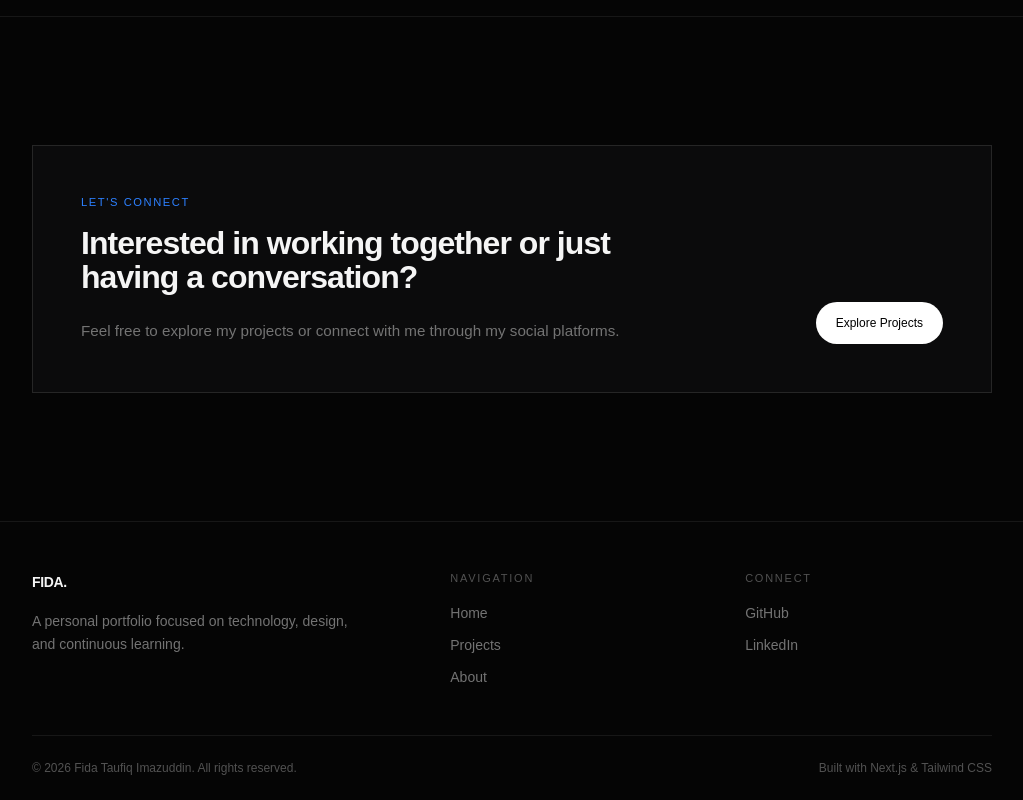
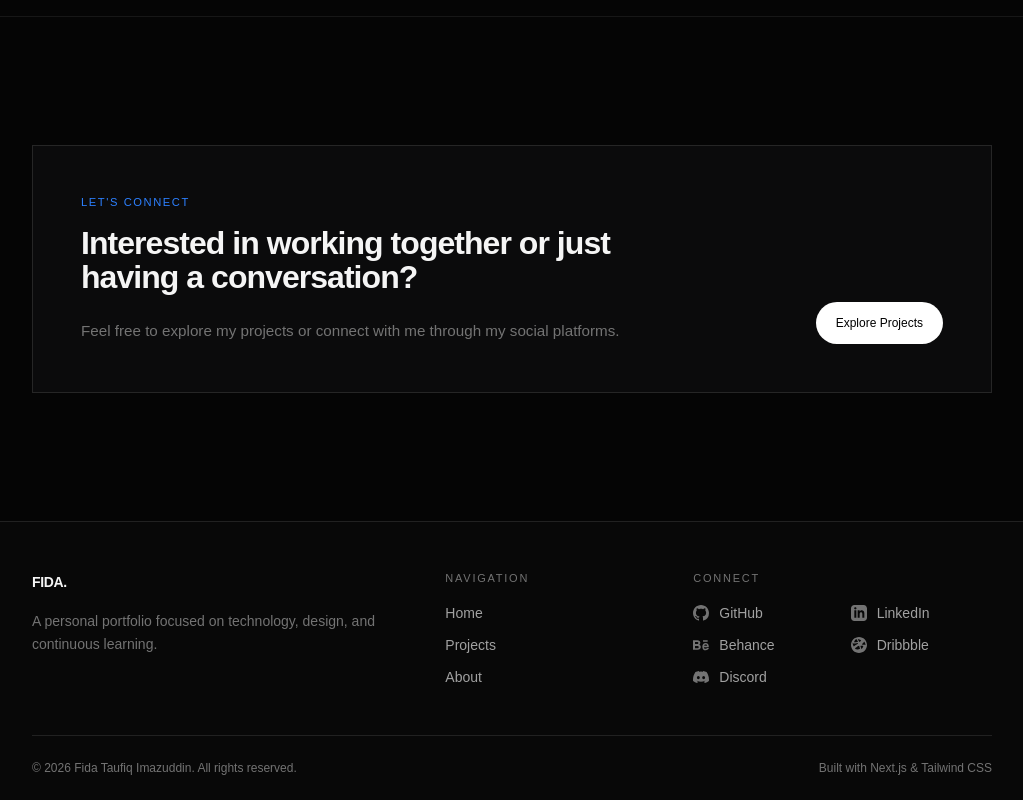
Before and after one commit to fidataufiq/portfolio-website, a Next.js app: page /about in a window 1280 px wide. Shown: the part 2733-3533 px from the top of the page, without its empty margins (128-1151 px from the left). Built offline with nearby package versions, Linux system fonts and the light colour scheme.

Commit message:
refactor: polishing page

```diff
--- a/components/Contact.tsx
+++ b/components/Contact.tsx
@@ -21,7 +21,7 @@ const contactLinks = [
 
 export default function Contact() {
   return (
-    <section className="border-t border-neutral-900 py-24 sm:py-32">
+    <section className="py-24 sm:py-32">
       <Container>
         <Reveal>
           <div className="grid gap-12 lg:grid-cols-[1fr_1fr] lg:gap-24">
--- a/components/Footer.tsx
+++ b/components/Footer.tsx
@@ -17,53 +17,106 @@ const navigation = [
   },
 ];
 
+const socials = [
+  {
+    name: "GitHub",
+    href: "https://github.com",
+    hoverColor: "group-hover:text-white",
+    icon: (
+      <svg className="h-4 w-4 fill-current transition-colors" viewBox="0 0 24 24">
+        <path d="M12 0C5.37 0 0 5.37 0 12c0 5.31 3.435 9.795 8.205 11.385.6.105.825-.255.825-.57 0-.285-.015-1.23-.015-2.235-3.015.555-3.795-.735-4.035-1.41-.135-.345-.72-1.41-1.23-1.695-.42-.225-1.02-.78-.015-.795.945-.015 1.62.87 1.845 1.23 1.08 1.815 2.805 1.305 3.495.99.105-.78.42-1.305.765-1.605-2.67-.3-5.46-1.335-5.46-5.925 0-1.305.465-2.385 1.23-3.225-.12-.3-.54-1.53.12-3.18 0 0 1.005-.315 3.3 1.23.96-.27 1.98-.405 3-.405s2.04.135 3 .405c2.295-1.56 3.3-1.23 3.3-1.23.66 1.65.24 2.88.12 3.18.765.84 1.23 1.905 1.23 3.225 0 4.605-2.805 5.625-5.475 5.925.435.375.81 1.095.81 2.22 0 1.605-.015 2.895-.015 3.3 0 .315.225.69.825.57A12.02 12.02 0 0024 12c0-6.63-5.37-12-12-12z" />
+      </svg>
+    ),
+  },
+  {
+    name: "LinkedIn",
+    href: "https://linkedin.com",
+    hoverColor: "group-hover:text-blue-400",
+    icon: (
+      <svg className="h-4 w-4 fill-current transition-colors" viewBox="0 0 24 24">
+        <path d="M19 0h-14c-2.761 0-5 2.239-5 5v14c0 2.761 2.239 5 5 5h14c2.762 0 5-2.239 5-5v-14c0-2.239-2.238-5-5-5zm-11 19h-3v-11h3v11zm-1.5-12.268c-.966 0-1.75-.79-1.75-1.764s.784-1.764 1.75-1.764 1.75.79 1.75 1.764-.783 1.764-1.75 1.764zm13.5 12.268h-3v-5.604c0-3.368-4-3.113-4 0v5.604h-3v-11h3v1.765c1.396-2.586 7-2.777 7 2.476v6.759z" />
+      </svg>
+    ),
+  },
+  {
+    name: "Behance",
+    href: "https://behance.net",
+    hoverColor: "group-hover:text-blue-500",
+    icon: (
+      <svg className="h-4 w-4 fill-current transition-colors" viewBox="0 0 24 24">
+        <path d="M22 7h-7v-2h7v2zm1.726 10c-.442 1.297-2.029 3-4.726 3-3.101 0-5-2.08-5-5.5 0-3.376 1.849-5.5 5-5.5 3.016 0 4.67 2.08 4.67 5.097 0 .428-.046.852-.08 1.153h-7.238c.114 1.583 1.097 2.458 2.511 2.458 1.144 0 1.961-.477 2.274-1.208h2.589zm-4.726-5.833c-1.145 0-2.057.708-2.28 2.05h4.498c-.068-1.285-.98-2.05-2.218-2.05zM9.546 11.239c.866-.54 1.454-1.424 1.454-2.584 0-2.327-1.83-3.655-4.577-3.655h-6.423v14h6.816c3.123 0 4.884-1.579 4.884-3.951 0-1.742-1.026-3.085-2.154-3.81zm-6.546-3.739h3.111c1.23 0 1.935.53 1.935 1.493 0 .991-.735 1.534-1.965 1.534h-3.081v-3.027zm3.435 9.499h-3.435v-3.486h3.435c1.442 0 2.19.63 2.19 1.743 0 1.143-.778 1.743-2.19 1.743z" />
+      </svg>
+    ),
+  },
+  {
+    name: "Dribbble",
+    href: "https://dribbble.com",
+    hoverColor: "group-hover:text-pink-400",
+    icon: (
+      <svg className="h-4 w-4 fill-current transition-colors" viewBox="0 0 24 24">
+        <path d="M12 0c-6.627 0-12 5.373-12 12s5.373 12 12 12 12-5.373 12-12-5.373-12-12-12zm7.684 6.772c1.202 1.432 1.966 3.253 2.079 5.244-.452-.098-2.313-.464-4.636-.217-.184-.453-.38-.909-.594-1.364 2.186-1.121 2.924-3.238 3.151-3.663zm-4.072-2.582c-.221.411-.912 2.378-3.011 3.444-1.107-2.051-2.336-3.877-2.548-4.188 2.181-.132 4.195.82 5.559 2.144zm-7.61-1.309c.214.316 1.439 2.133 2.555 4.175-1.996.611-4.223.778-6.024.779.624-2.162 1.992-3.977 3.469-4.954zm-4.733 6.941c1.994-.002 4.482-.186 6.711-.86.208.435.405.874.587 1.312-3.01.991-5.719 3.593-6.273 4.156-1.077-1.334-1.74-3.029-1.74-4.877 0-.441.042-.871.115-1.288zm3.018 7.027c.485-.502 2.973-2.91 5.864-3.843.766 1.948 1.341 3.999 1.516 4.757-2.227 1.258-4.884 1.41-7.38.337l0-.001zm9.328 1.217c-.183-.798-.755-2.825-1.503-4.75 2.146-.264 3.903.076 4.341.171-.424 1.895-1.488 3.541-2.838 4.579z" />
+      </svg>
+    ),
+  },
+  {
+    name: "Discord",
+    href: "https://discord.com",
+    hoverColor: "group-hover:text-indigo-400",
+    icon: (
+      <svg className="h-4 w-4 fill-current transition-colors" viewBox="0 0 24 24">
+        <path d="M20.317 4.37a19.791 19.791 0 0 0-4.885-1.515.074.074 0 0 0-.079.037c-.21.375-.444.864-.608 1.25a18.27 18.27 0 0 0-5.487 0 12.64 12.64 0 0 0-.617-1.25.077.077 0 0 0-.079-.037A19.736 19.736 0 0 0 3.677 4.37a.07.07 0 0 0-.032.027C.533 9.046-.32 13.58.099 18.057a.082.082 0 0 0 .031.057 19.9 19.9 0 0 0 5.993 3.03.078.078 0 0 0 .084-.028c.462-.63.874-1.295 1.226-1.994.021-.041.001-.09-.041-.106a13.107 13.107 0 0 1-1.872-.892.077.077 0 0 1-.008-.128 10.2 10.2 0 0 0 .372-.292.074.074 0 0 1 .077-.01c3.928 1.793 8.18 1.793 12.061 0a.074.074 0 0 1 .078.01c.12.098.246.198.373.292a.077.077 0 0 1-.006.127 12.299 12.299 0 0 1-1.873.892.077.077 0 0 0-.041.107c.36.698.772 1.362 1.225 1.993a.076.076 0 0 0 .084.028 19.839 19.839 0 0 0 6.002-3.03.077.077 0 0 0 .032-.054c.5-5.177-.838-9.674-3.549-13.66a.061.061 0 0 0-.031-.028zM8.02 15.33c-1.183 0-2.157-1.085-2.157-2.419 0-1.333.956-2.419 2.157-2.419 1.21 0 2.176 1.096 2.157 2.42 0 1.333-.956 2.418-2.157 2.418zm7.975 0c-1.183 0-2.157-1.085-2.157-2.419 0-1.333.955-2.419 2.157-2.419 1.21 0 2.176 1.096 2.157 2.42 0 1.333-.946 2.418-2.157 2.418z" />
+      </svg>
+    ),
+  },
+];
+
 export default function Footer() {
   const currentYear = new Date().getFullYear();
 
   return (
-    <footer className="border-t border-neutral-900">
+    <footer className="border-t border-white/10 bg-white/[0.01]">
       <Container>
-        <div className="grid gap-12 py-12 md:grid-cols-[1.5fr_1fr_1fr]">
-          {/* Brand */}
-          <div>
-            <Link href="/" className="text-sm font-semibold tracking-tight text-neutral-100">
+        {/* Main Footer Layout (12-Column Grid) */}
+        <div className="grid grid-cols-1 gap-10 py-12 md:grid-cols-12 md:gap-8">
+          {/* Brand & Bio (Span 5) */}
+          <div className="md:col-span-5">
+            <Link href="/" className="text-sm font-semibold tracking-tight text-neutral-100 transition-colors hover:text-blue-400">
               FIDA.
             </Link>
 
-            <p className="mt-4 max-w-xs text-sm leading-relaxed text-neutral-500">A personal portfolio focused on technology, design, and continuous learning.</p>
+            <p className="mt-4 max-w-sm text-sm leading-relaxed text-neutral-500">A personal portfolio focused on technology, design, and continuous learning.</p>
           </div>
 
-          {/* Navigation */}
-          <div>
-            <p className="text-[11px] font-medium uppercase tracking-[0.16em] text-neutral-600">Navigation</p>
+          {/* Navigation (Span 3) */}
+          <div className="md:col-span-3">
+            <p className="text-[11px] font-medium uppercase tracking-[0.16em] text-neutral-500">Navigation</p>
 
             <div className="mt-4 flex flex-col gap-3">
               {navigation.map((item) => (
-                <Link key={item.href} href={item.href} className="text-sm text-neutral-500 transition-colors hover:text-white">
+                <Link key={item.href} href={item.href} className="text-sm text-neutral-400 transition-colors hover:text-white">
                   {item.name}
                 </Link>
               ))}
             </div>
           </div>
 
-          {/* Social */}
-          <div>
-            <p className="text-[11px] font-medium uppercase tracking-[0.16em] text-neutral-600">Connect</p>
+          {/* Connect (Span 4 - 2 Column Sub-Grid) */}
+          <div className="md:col-span-4">
+            <p className="text-[11px] font-medium uppercase tracking-[0.16em] text-neutral-500">Connect</p>
 
-            <div className="mt-4 flex flex-col gap-3">
-              <a href="https://github.com" target="_blank" rel="noopener noreferrer" className="text-sm text-neutral-500 transition-colors hover:text-white">
-                GitHub
-              </a>
-
-              <a href="https://linkedin.com" target="_blank" rel="noopener noreferrer" className="text-sm text-neutral-500 transition-colors hover:text-white">
-                LinkedIn
-              </a>
+            <div className="mt-4 grid grid-cols-2 gap-x-4 gap-y-3">
+              {socials.map((social) => (
+                <a key={social.name} href={social.href} target="_blank" rel="noopener noreferrer" className="group inline-flex items-center gap-2.5 text-sm text-neutral-400 transition-colors hover:text-white">
+                  <span className={`text-neutral-500 ${social.hoverColor}`}>{social.icon}</span>
+                  <span>{social.name}</span>
+                </a>
+              ))}
             </div>
           </div>
         </div>
 
-        {/* Bottom */}
-        <div className="flex flex-col gap-3 border-t border-neutral-900 py-6 text-xs text-neutral-600 sm:flex-row sm:items-center sm:justify-between">
+        {/* Bottom Bar */}
+        <div className="flex flex-col gap-3 border-t border-white/10 py-6 text-xs text-neutral-500 sm:flex-row sm:items-center sm:justify-between">
           <p>© {currentYear} Fida Taufiq Imazuddin. All rights reserved.</p>
 
           <p>Built with Next.js & Tailwind CSS</p>
--- a/components/Hero.tsx
+++ b/components/Hero.tsx
@@ -1,14 +1,16 @@
 import Link from "next/link";
+import Image from "next/image";
+
 import Container from "@/components/Container";
 import Reveal from "@/components/Reveal";
 import Parallax from "@/components/Parallax";
 
+// Import foto secara langsung
+import profilePic from "@/public/Create a profile photo with a professional photo studio background can use a gray background that is... (1) (1)-Photoroom.png";
+
 export default function Hero() {
   return (
     <section className="relative overflow-hidden pb-24 pt-40 sm:pb-32 sm:pt-48">
-      <Parallax offset={-80} className="pointer-events-none absolute -right-32 top-20 hidden lg:block">
-        <div className="h-96 w-96 rounded-full border border-neutral-800" />
-      </Parallax>
       <Container>
         <div className="grid items-center gap-12 lg:grid-cols-[1.6fr_0.8fr]">
           <div>
@@ -40,27 +42,31 @@ export default function Hero() {
             </Reveal>
           </div>
 
+          {/* Profile Picture Section */}
           <Parallax offset={60} className="relative mx-auto hidden w-full max-w-xs lg:block">
-            <div className="aspect-square rounded-full bg-neutral-200" />
+            {/* Soft Ambient White Glow */}
+            <div className="pointer-events-none absolute -inset-4 rounded-full bg-white/5 blur-3xl opacity-60" />
+
+            {/* Circle Image Frame (Semi-transparent Dark Gray Glass) */}
+            <div className="relative aspect-square overflow-hidden rounded-full border border-white/10 bg-neutral-800/40 backdrop-blur-md shadow-2xl transition-all duration-500 hover:border-white/25 hover:bg-neutral-800/60">
+              <Image src={profilePic} alt="Fida Taufiq Imazuddin" priority className="h-full w-full object-cover transition-transform duration-500 hover:scale-105" />
+            </div>
           </Parallax>
         </div>
 
         <div className="mt-12 grid grid-cols-3 border-t border-neutral-800 pt-4">
           <div>
             <p className="text-[18px] font-medium text-neutral-200">IT</p>
-
             <p className="mt-1 text-[11px] text-neutral-600">Technology</p>
           </div>
 
           <div>
             <p className="text-[18px] font-medium text-neutral-200">UI/UX</p>
-
             <p className="mt-1 text-[11px] text-neutral-600">Design</p>
           </div>
 
           <div>
             <p className="text-[18px] font-medium text-neutral-200">WEB</p>
-
             <p className="mt-1 text-[11px] text-neutral-600">Development</p>
           </div>
         </div>
```
